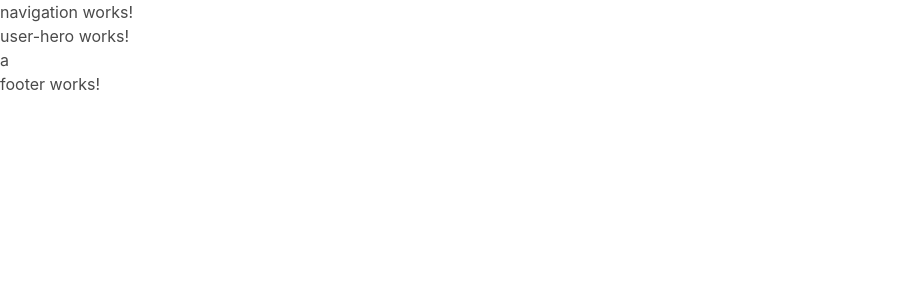
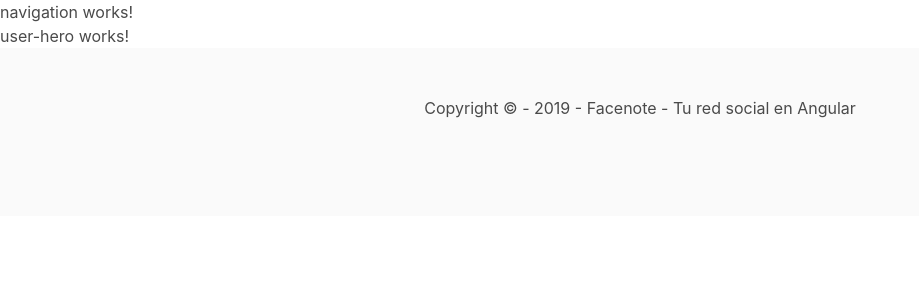
Before and after one commit to manulaiko/Facenote, an Angular app: page / in a window 1280 px wide. Shown: the top 300 px of the page, without its empty margins (0-919 px from the left). Built offline with nearby package versions, Linux system fonts and the light colour scheme.

Commit message:
Create footer

```diff
--- a/src/app/app.component.html
+++ b/src/app/app.component.html
@@ -1,5 +1,5 @@
 <main role="main">
   <app-header></app-header>
-  <router-outlet>a</router-outlet>
+  <router-outlet></router-outlet>
   <app-footer></app-footer>
 </main>
--- a/src/app/footer/footer.component.html
+++ b/src/app/footer/footer.component.html
@@ -1 +1,5 @@
-<p>footer works!</p>
+<footer class="footer">
+  <section class="content has-text-centered">
+    <p>Copyright &copy; - 2019 - Facenote - Tu red social en Angular</p>
+  </section>
+</footer>
```
